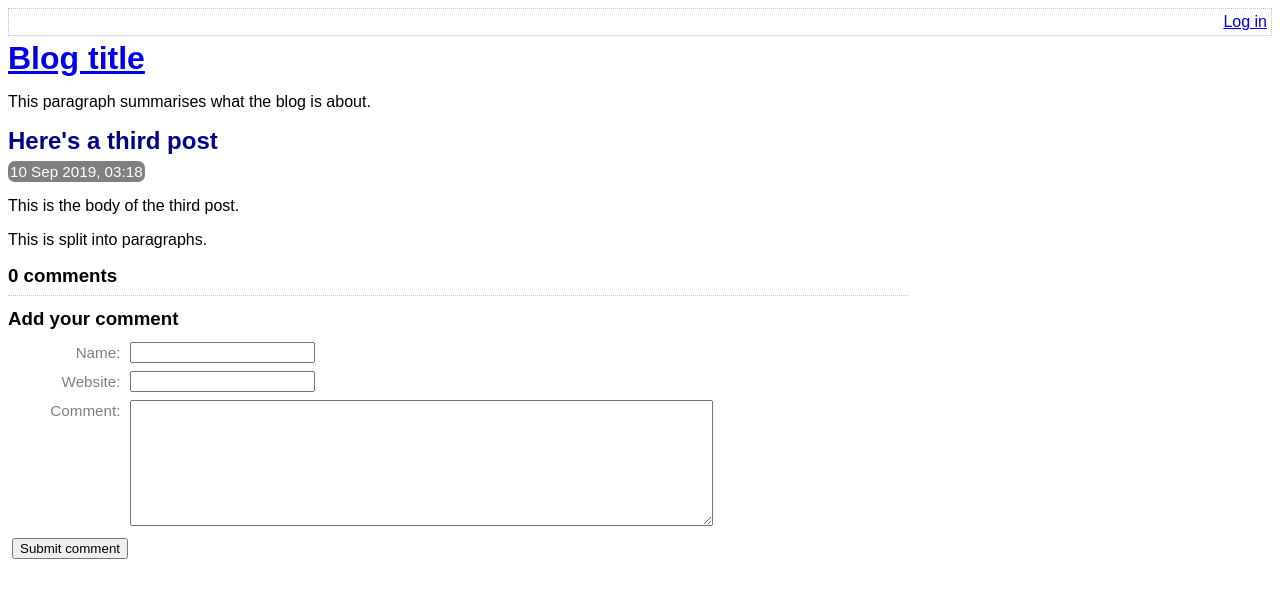
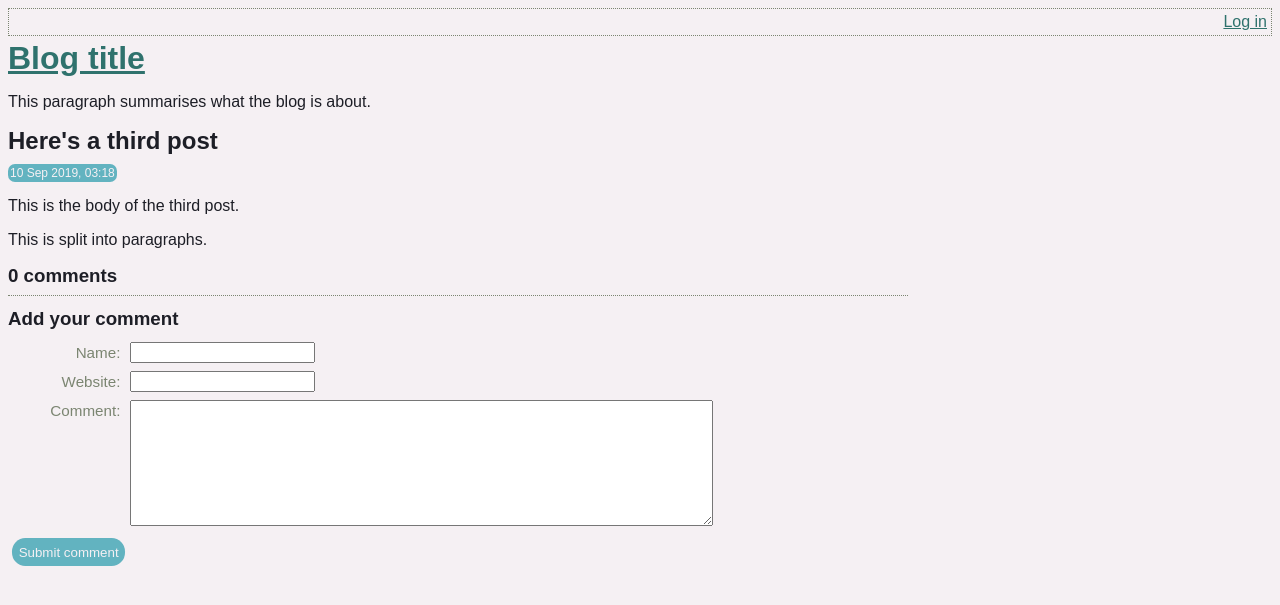
Before and after one commit to leggettc18/blog-php-fpm, a PHP site: page /view-post.php?post_id=3 in a window 1280 px wide. Shown: the top 605 px of the page. Run offline with PHP 8.4, Linux system fonts and the light colour scheme; data comes from the database, SQL or seed files in the repository.

Commit message:
CSS improvements

```diff
--- a/www/html/assets/main.css
+++ b/www/html/assets/main.css
@@ -1,6 +1,6 @@
 /* Success/error message boxes */
 .box {
-	border: 1px dotted silver;
+	border: 1px dotted #7B8571;
 	border-radius: 5px;
 	padding: 4px;
 }
@@ -25,7 +25,8 @@
 }
 
 .top-menu {
-	border: 1px dotted silver;
+	color: #1D1E26;
+	border: 1px dotted #7B8571;
 	min-height: 18px;
 	padding: 4px;
 	margin-bottom: 4px;
@@ -42,31 +43,45 @@ h1, h2, h3 {
 
 body {
 	font-family: sans-serif;
+	background-color: #F5F0F3;
+	color: #1D1E26;
 }
 
 .post-synopsis {
 	padding-bottom: 8px;
-	border-bottom: 1px dotted silver;
+	border-bottom: 1px dotted #7B8571;
 	margin-bottom: 20px;
 }
 
 .post-synopsis h2, .post h2 {
-	color:darkblue;
+	color: #1D1E26;
 }
 
 .post .date, .post-synopsis .meta {
-	color: white;
-	background-color: grey;
+	color: #F5F0F3;
+	background-color: #62B3C0;
 	border-radius: 7px;
 	padding: 2px;
 	display: inline;
-	font-size: 0.95em;
+	font-size: 0.75em;
+}
+
+.button-primary {
+	color: #F5F0F3;
+	background-color: #62B3C0;
+	border: none;
+	padding: 0.5em;
+	border-radius: 1em;
+}
+
+a {
+	color: #2F726D
 }
 
 .comment .comment-meta {
 	font-size: 0.85em;
-	color: grey;
-	border-top: 1px dotted silver;
+	color: #7B8571;
+	border-top: 1px dotted #7B8571;
 	padding-top: 8px;
 }
 
@@ -79,7 +94,7 @@ body {
 }
 
 .comment-list {
-	border-bottom: 1px dotted silver;
+	border-bottom: 1px dotted #7B8571;
 	margin-bottom: 12px;
 	max-width: 900px;
 }
@@ -97,7 +112,7 @@ body {
 	font-size: 0.95em;
 	margin: 6px;
 	width: 7em;
-	color: grey;
+	color: #7B8571;
 	float: left;
 	text-align: right;
 
--- a/www/html/templates/comment-form.php
+++ b/www/html/templates/comment-form.php
@@ -57,6 +57,6 @@
     </div>
 
     <div>
-        <input type="submit" value="Submit comment" />
+        <input type="submit" value="Submit comment" class="button-primary"/>
     </div>
 </form>
```
